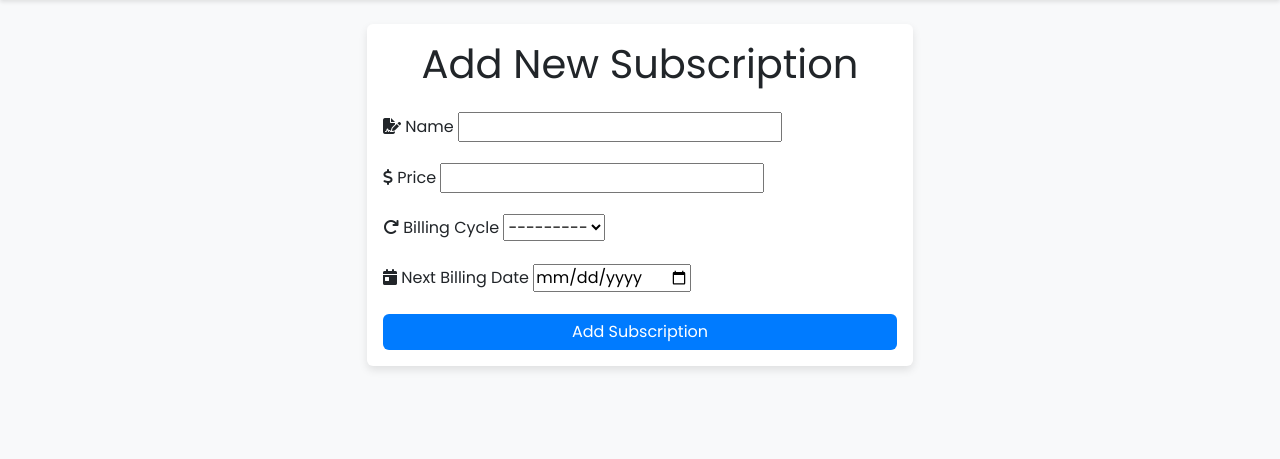
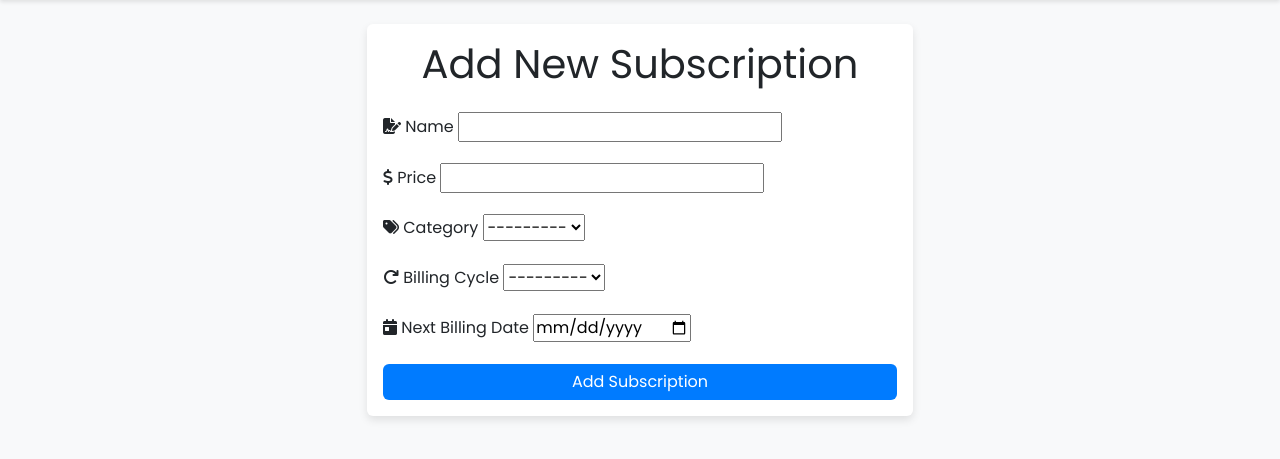
Before and after one commit to tanishqraj306/Subscription-Tracker-Django, a Django app: page /subscriptions/add/ in a window 1280 px wide. Shown: the part 56-515 px from the top of the page. Run offline with Django 5.2, Linux system fonts and the light colour scheme; a user stored in the database is signed in; data comes from the database, SQL or seed files in the repository; both versions use the stored data as it was after the commit.

Commit message:
fix: Render category field in add subscription form

```diff
--- a/subscriptions/templates/subscriptions/add_subscription.html
+++ b/subscriptions/templates/subscriptions/add_subscription.html
@@ -19,6 +19,10 @@
                             {{ form.price }}
                         </div>
                         <div class="mb-3">
+                            <label for="id_category" class="form-label"><i class="fas fa-tags"></i> Category</label>
+                            {{ form.category }}
+                        </div>
+                        <div class="mb-3">
                             <label for="id_billing_cycle" class="form-label"><i class="fas fa-redo"></i> Billing Cycle</label>
                             {{ form.billing_cycle }}
                         </div>
```
Also changed, not shown: db.sqlite3.
